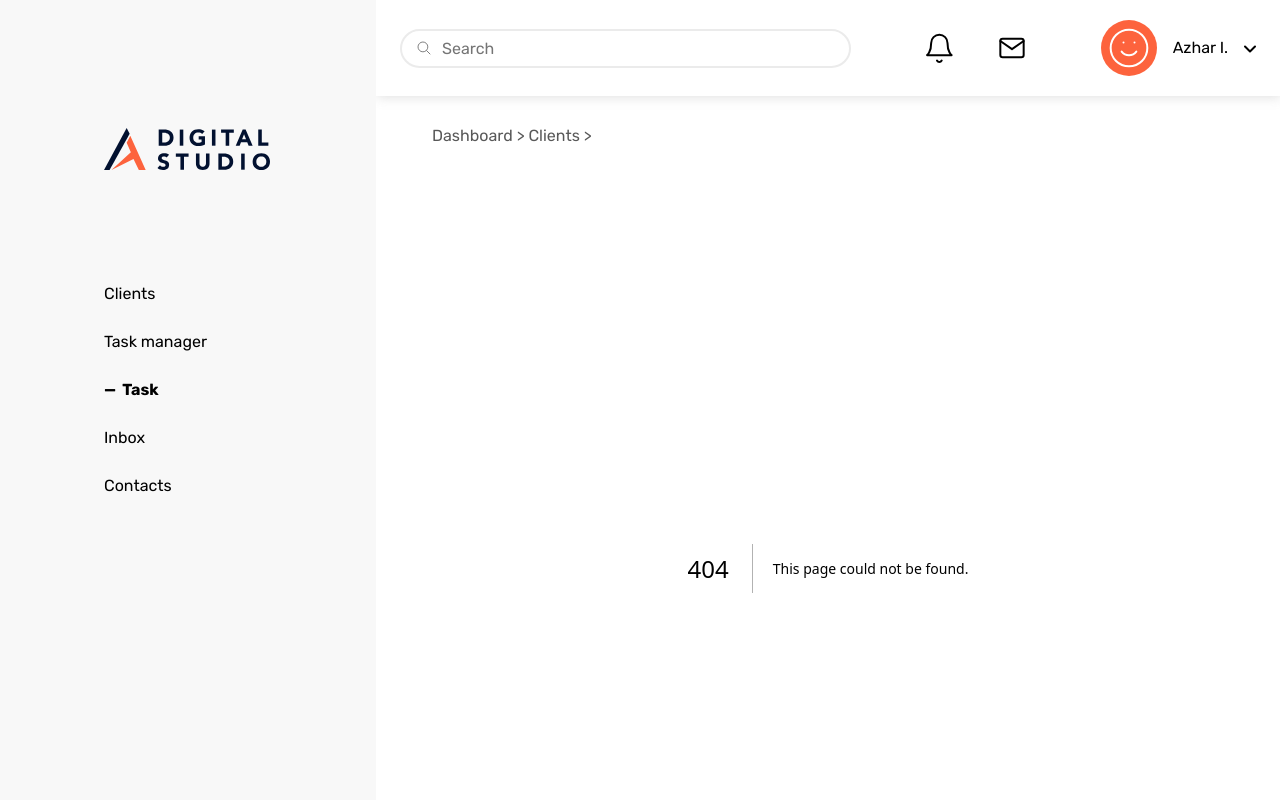
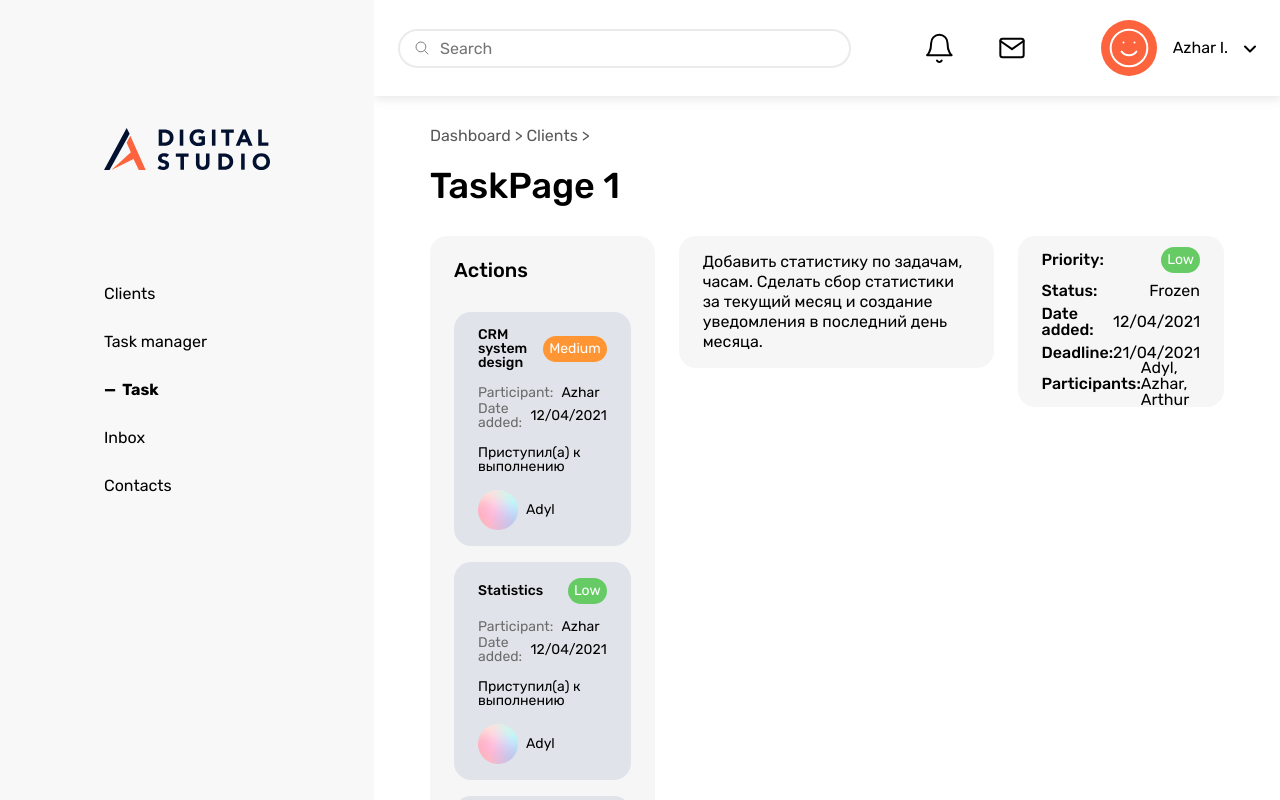
Before and after one commit to maksym-bezditko/taskfusion, a Next.js app: page /task/1 in a window 1280 px wide. Before the commit this address had no page. Built offline with nearby package versions, Linux system fonts and the light colour scheme.

Commit message:
add task page

```diff
--- /dev/null
+++ b/app/task/[id]/page.tsx
@@ -0,0 +1,7 @@
+import { TaskPage } from "@/components/pages/TaskPage/TaskPage";
+
+export default function Task(props: { params: { id: string } }) {
+  const { id } = props.params;
+
+  return <TaskPage taskId={id} />;
+}
--- a/app/tasks/page.tsx
+++ b/app/tasks/page.tsx
@@ -1,5 +1,5 @@
 import { TasksPage } from "@/components/pages/TasksPage/TasksPage";
 
-export default function Home() {
+export default function Tasks() {
   return <TasksPage />;
 }
--- /dev/null
+++ b/components/pages/TaskPage/TaskPage.module.scss
@@ -0,0 +1,11 @@
+@import '@/styles/_main.scss';
+
+.contentWrapper {
+	display: grid;
+	grid-template-columns: 2fr 5fr 3fr;
+	column-gap: 1.5rem;
+
+	&>* {
+		margin-top: 2rem;
+	}
+}
--- /dev/null
+++ b/components/pages/TaskPage/TaskPage.tsx
@@ -0,0 +1,109 @@
+import { Column } from "@/components/global/Column/Column";
+import styles from "./TaskPage.module.scss";
+import { Props as ColumnItemProps } from "@/components/global/ColumnItem/ColumnItem";
+import { Avatar } from "@/components/global/Avatar/Avatar";
+import { Details } from "@/components/global/Details/Details";
+import { PriorityBadge } from "@/components/global/PriorityBadge/PriorityBadge";
+
+type Props = {
+  taskId: string;
+};
+
+const ACTIONS: ColumnItemProps[] = [
+  {
+    title: "CRM system design",
+    rows: [
+      {
+        name: "Participant",
+        value: "Azhar",
+      },
+      {
+        name: "Date added",
+        value: "12/04/2021",
+      },
+    ],
+    status: "Medium",
+    text: "Приступил(а) к выполнению",
+    author: <Avatar name="Adyl" />,
+  },
+  {
+    title: "Statistics",
+    rows: [
+      {
+        name: "Participant",
+        value: "Azhar",
+      },
+      {
+        name: "Date added",
+        value: "12/04/2021",
+      },
+    ],
+    status: "Low",
+    text: "Приступил(а) к выполнению",
+    author: <Avatar name="Adyl" />,
+  },
+  {
+    title: "Priorities",
+    rows: [
+      {
+        name: "Participant",
+        value: "Adyl, Azhar",
+      },
+      {
+        name: "Date added",
+        value: "12/04/2021",
+      },
+    ],
+    status: "High",
+    text: "Создал(а) задачу",
+    author: <Avatar name="Adyl" />,
+  },
+];
+
+const DETAILS_STRING =
+  "Добавить статистику по задачам, часам. Сделать сбор статистики за текущий месяц и создание уведомления в последний день месяца.";
+
+const TASK_DETAILS = [
+  {
+    title: "Priority",
+    value: <PriorityBadge priority="Low" />,
+  },
+  {
+    title: "Status",
+    value: "Frozen",
+  },
+  {
+    title: "Date added",
+    value: "12/04/2021",
+  },
+  {
+    title: "Deadline",
+    value: "21/04/2021",
+  },
+  {
+    title: "Participants",
+    value: "Adyl, Azhar, Arthur",
+  },
+];
+
+export const TaskPage = (props: Props) => {
+  const { taskId } = props;
+
+  return (
+    <div>
+      <h1>TaskPage {taskId}</h1>
+
+      <div className={styles.contentWrapper}>
+        <Column title="Actions" columns={ACTIONS} />
+
+        <div className={styles.commentSection}>
+          <Details details={DETAILS_STRING} />
+        </div>
+
+        <div className={styles.taskDetailsSection}>
+          <Details details={TASK_DETAILS} />
+        </div>
+      </div>
+    </div>
+  );
+};
```
